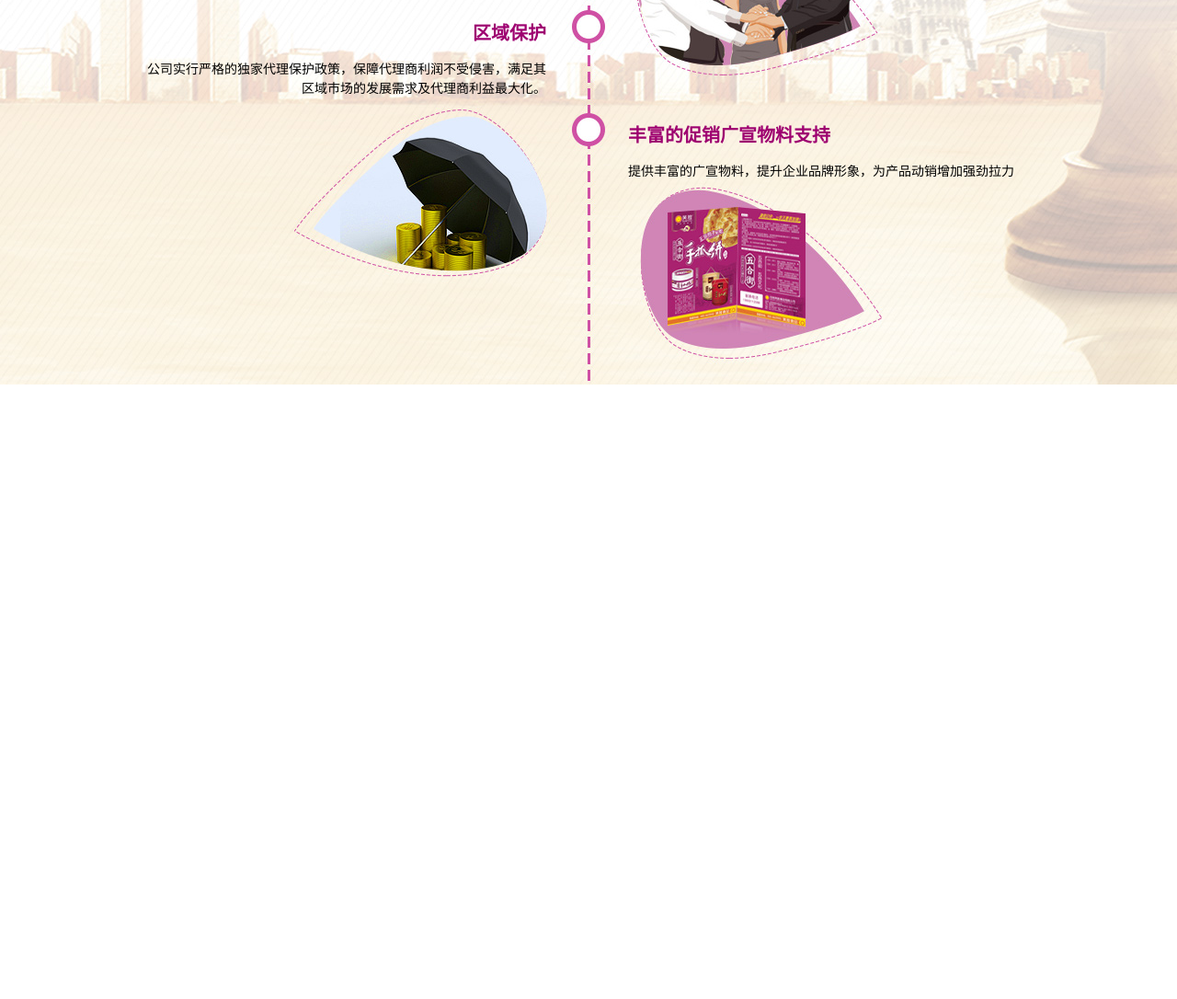
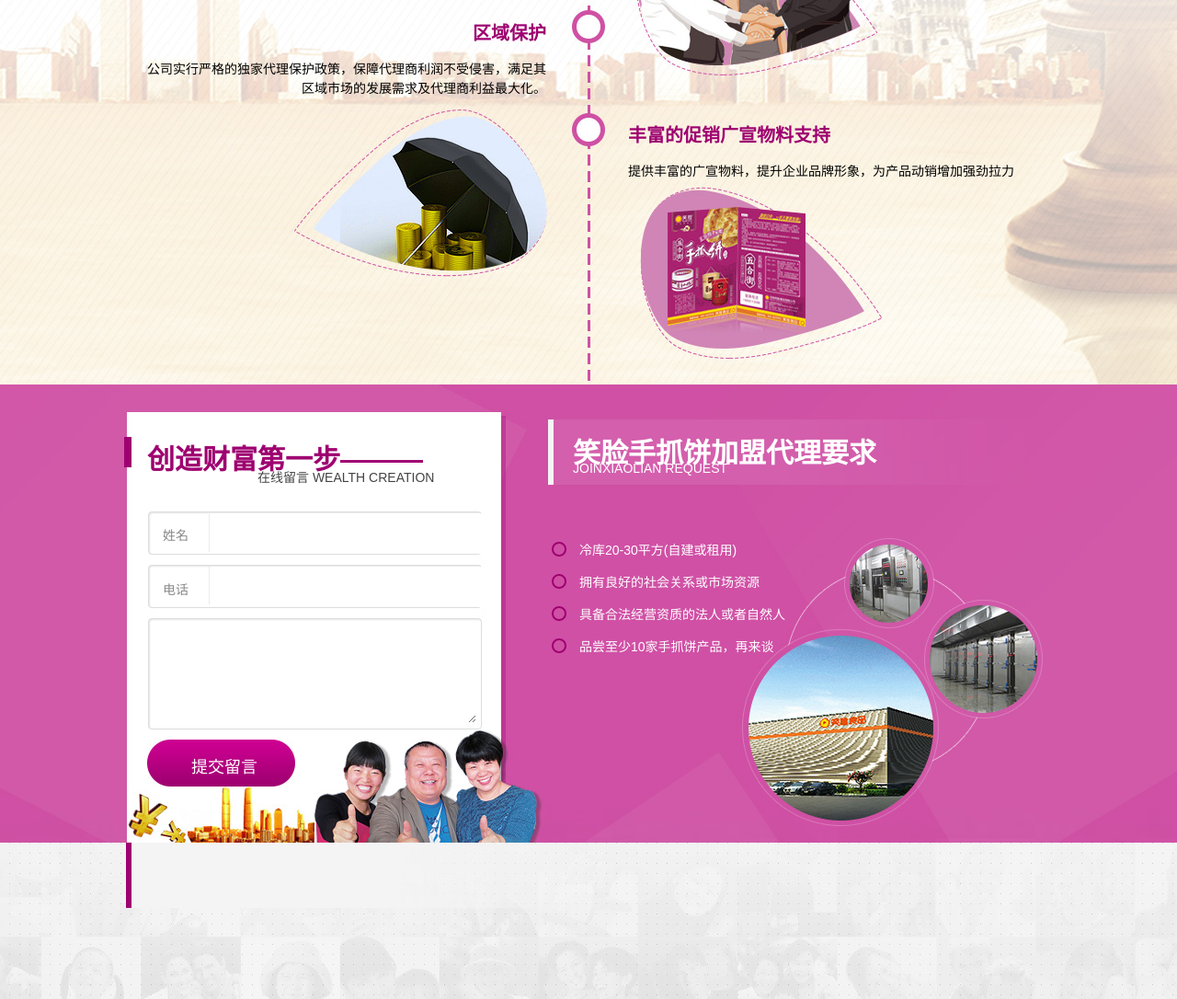
Before and after one commit to TapesLi/sunyou, a plain HTML site: page index.html in a window 1280 px wide. Shown: the part 1939-3025 px from the top of the page at 92% size. Before the commit the page ends 2357 px from the top, so only its background shows below. Drawn offline with Linux system fonts and the light colour scheme; a web font is replaced by a local one.

Commit message:
持续加入首页内容

```diff
--- a/index.html
+++ b/index.html
@@ -61,7 +61,7 @@
     <div class="main">
         <div class="section section-1">
             <div class="section-cell">
-                <div class="slogan" style="top: 775px; left: 230px;">
+                <div class="slogan" style="top: 775px; left: 85px;">
                     <h1 class="title">专业指导、精准定位、保姆式的营销服务</h1>
                 </div>
 
@@ -103,8 +103,57 @@
                 </div>
             </div>
         </div>
-        <div class="section"></div>
-        <div class="section"></div>
+        <div class="section section-2">
+            <div class="section-cell">
+                <form action="">
+                    <div class="form-slogan">
+                        <h2 class="title">创造财富第一步———</h2>
+                        <span class="desc">在线留言 WEALTH CREATION</span>
+                    </div>
+
+                    <div class="form-group">
+                        <label for="" style="top: 153px; left: 37px;">姓名</label>
+                        <input type="text" class="form-control"
+                               style="width: 290px; height: 42px;; top: 140px; left: 90px;"/>
+                    </div>
+
+                    <div class="form-group">
+                        <label for="" style="top: 212px; left: 37px;">电话</label>
+                        <input type="text" class="form-control"
+                               style="width: 290px; height: 42px;; top: 198px; left: 90px;"/>
+                    </div>
+
+                    <div class="form-group">
+                        <textarea name="" id="" style="width: 350px; height: 106px; top: 258px; left: 24px;"></textarea>
+                    </div>
+
+                    <div class="form-group">
+                        <div class="submit-button-wrapper">
+                            <input type="submit" class="submit-button" value="提交留言"/>
+                        </div>
+                    </div>
+                </form>
+
+                <div class="section-slogan section-slogan-1">
+                    <h1 class="title" style="top: 30px; left: 483px;">笑脸手抓饼加盟代理要求</h1>
+                    <span class="desc" style="top: 83px; left: 483px;">JOINXIAOLIAN REQUEST</span>
+                </div>
+
+                <div>
+                    <ul class="condition">
+                        <li>冷库20-30平方(自建或租用)</li>
+                        <li>拥有良好的社会关系或市场资源</li>
+                        <li>具备合法经营资质的法人或者自然人</li>
+                        <li>品尝至少10家手抓饼产品，再来谈</li>
+                    </ul>
+                </div>
+            </div>
+        </div>
+        <div class="section section-3">
+            <div class="section-cell">
+
+            </div>
+        </div>
     </div>
 </div>
 </body>
--- a/styles/default.css
+++ b/styles/default.css
@@ -181,7 +181,7 @@ body {
 
 }
 
-.main .section.section-1 {
+.main .section-1 {
     height: 1662px;
     background: url('../images/section-1-bg.jpg') no-repeat center;
 }
@@ -216,6 +216,100 @@ body {
 .main .section-1 .content {
     line-height: 1.5;
 }
+
+.main .section-2 {
+    height: 498px;
+    background: url('../images/section-2-bg.jpg') no-repeat center;
+}
+
+.main .section-2 .form-slogan .title {
+    font-size: 30px;
+    color: #9e0070;
+    position: absolute;
+    left: 20px;
+    top: 32px;
+}
+
+.main .section-2 .form-slogan .desc {
+    color: #444444;
+    position: absolute;
+    left: 140px;
+    top: 90px;
+}
+
+.main .section-2 .form-group label,
+.main .section-2 .form-group input,
+.main .section-2 .form-group textarea {
+    position: absolute;
+    color: #888888;
+}
+
+.main .section-2 .form-group input,
+.main .section-2 .form-group textarea {
+    border: none;
+    outline: none;
+}
+
+.main .section-2 .form-group .submit-button-wrapper {
+    width: 161px;
+    height: 51px;
+    background: url("../images/section-2-submit-button.jpg");
+
+    position: absolute;
+    top: 386px;
+    left: 20px;
+}
+
+.main .section-2 .form-group .submit-button {
+    position: absolute;
+    top: 14px;
+    left: 42px;
+    color: #ffffff;
+    background-color: transparent;
+    font-size: 18px;
+}
+
+.main .section-2 .section-slogan-1 {
+    color: #ffffff;
+}
+
+.main .section-2 .section-slogan-2 {
+    color: #000000;
+}
+
+.main .section-2 .section-slogan .title {
+    position: absolute;
+    font-size: 30px;
+}
+
+.main .section-2 .section-slogan .desc {
+    position: absolute;
+}
+
+.main .section-2 .condition {
+    list-style: none;
+    padding: 0;
+
+    position: absolute;
+    top: 140px;
+    left: 460px;
+}
+
+.main .section-2 .condition li {
+    color: #ffffff;
+    margin: 15px 0;
+    padding-left: 30px;
+    background: url("../images/section-2-round.jpg") no-repeat left;
+}
+
+.main .section-3 {
+    height: 1057px;
+    background: url('../images/section-3-bg.jpg') no-repeat center;
+}
+
+
+
+
 
 .content-search-bar .search-bar {
     position: relative;
```
Also changed, not shown: images/section-2-bg.jpg (added), images/section-2-round.jpg (added), images/section-2-submit-button.jpg (added), images/section-3-bg.jpg (added).
